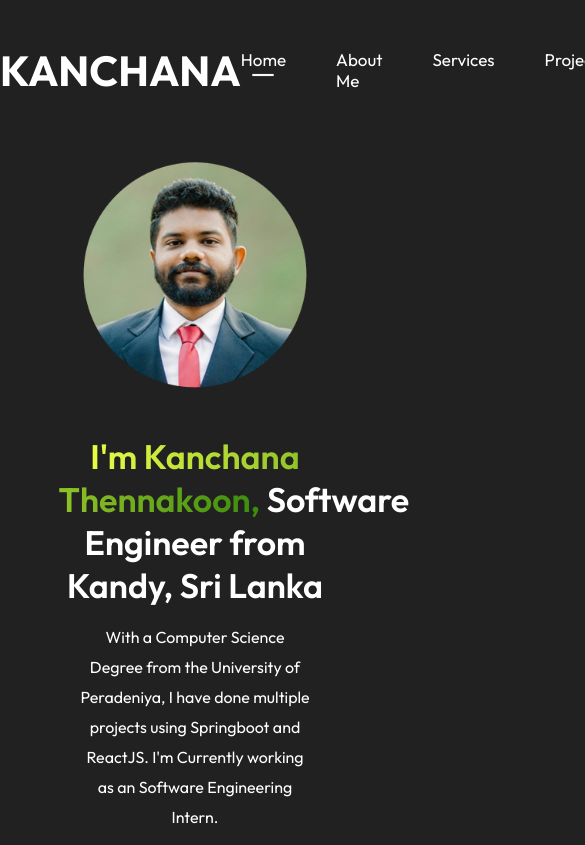
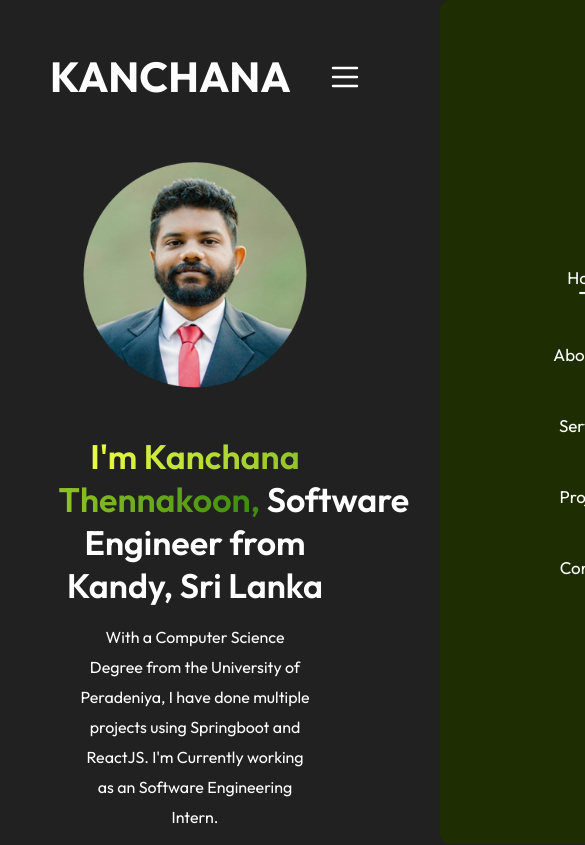
Before and after one commit to KanchanaT98/MyPortfolio, a React (Vite) app: page / in a window 390 px wide. Shown: the top 845 px of the page, 585 px wide, since content can reach past the window. Built offline with nearby package versions, Linux system fonts and the light colour scheme.

Commit message:
Made the navbar responsive

```diff
--- a/src/Components/NavBar.css
+++ b/src/Components/NavBar.css
@@ -76,3 +76,54 @@ body{
     align-self: center;
 
 }
+
+.nav-mob-open{
+    display: none;
+}
+
+.nav-mob-close{
+    display: none;
+}
+
+@media(max-width:768px){
+    .navbar{
+        margin: 20px 50px;
+    }
+
+    .nav-connect{
+        display: none;
+    }
+
+    .nav-mob-open{
+        display: block;
+        position: fixed;
+        right: 30px;
+        cursor: pointer;
+    }
+
+    .nav-mob-close{
+        display: block;
+        position: absolute;
+        top: 60px;
+        right: 30px;
+        cursor: pointer;
+    }
+
+    .nav-menu{
+        position: fixed;
+        display: flex;
+        flex-direction: column;
+        align-items: center;
+        justify-content: center;
+        align-self: center;
+        top: 0px;
+        gap: 50px;
+        background-color: rgb(30, 46, 2);
+        width: 300px;
+        height: 100%;
+        border-radius: 10px;
+        z-index: 2;
+        transition: right 0.5s;
+        right: -350px;
+    }
+}
--- a/src/Components/NavBar.jsx
+++ b/src/Components/NavBar.jsx
@@ -1,16 +1,32 @@
-import React, { useState } from "react";
+import React, { useRef, useState } from "react";
 import './NavBar.css';
 import underline from "../assets/underline.png"
 import AnchorLink from "react-anchor-link-smooth-scroll";
+import menu_open from "../assets/menu_icon.svg";
+import menu_close from "../assets/close_icon.svg";
 
 const NavBar = () => {
 
     const [menu, setMenu] = useState("home");
+    const [menuIcon, setMenuIcon] = useState(false);
+    const menuRef = useRef();
+
+    const openMenu = () => {
+        if(menuIcon){
+            setMenuIcon(false);
+            menuRef.current.style.right = "0px";
+        }else{
+            setMenuIcon(true);
+            menuRef.current.style.right = "-350px"
+        }
+    }
 
     return(
         <div className="navbar">
             <h1 className="Head-Title">KANCHANA</h1>
-            <ul className="nav-menu">
+            <img src={menu_open} alt="" style={{width:30}} className="nav-mob-open" onClick={openMenu}/>
+            <ul ref={menuRef} className="nav-menu">
+                <img src={menu_close} alt="" style={{width:30}} className="nav-mob-close" onClick={openMenu}/>
                 <li><AnchorLink className="anchor-link" href="#profile"><p onClick={() => setMenu("home")}>Home</p>{menu ==="home"?<img id="nav-menu-id" src={underline} alt=""/>:<></>}</AnchorLink></li>
                 <li><AnchorLink className="anchor-link" offset={50} href="#aboutme"><p onClick={() => setMenu("aboutMe")}>About Me</p>{menu ==="aboutMe"?<img id="nav-menu-id" src={underline} alt=""/>:<></>}</AnchorLink></li>
                 <li><AnchorLink className="anchor-link" href="#services"><p onClick={() => setMenu("services")}>Services</p>{menu ==="services"?<img id="nav-menu-id" src={underline} alt=""/>:<></>}</AnchorLink></li>
```
Also changed, not shown: src/assets/close_icon.svg (added), src/assets/menu_icon.svg (added).
